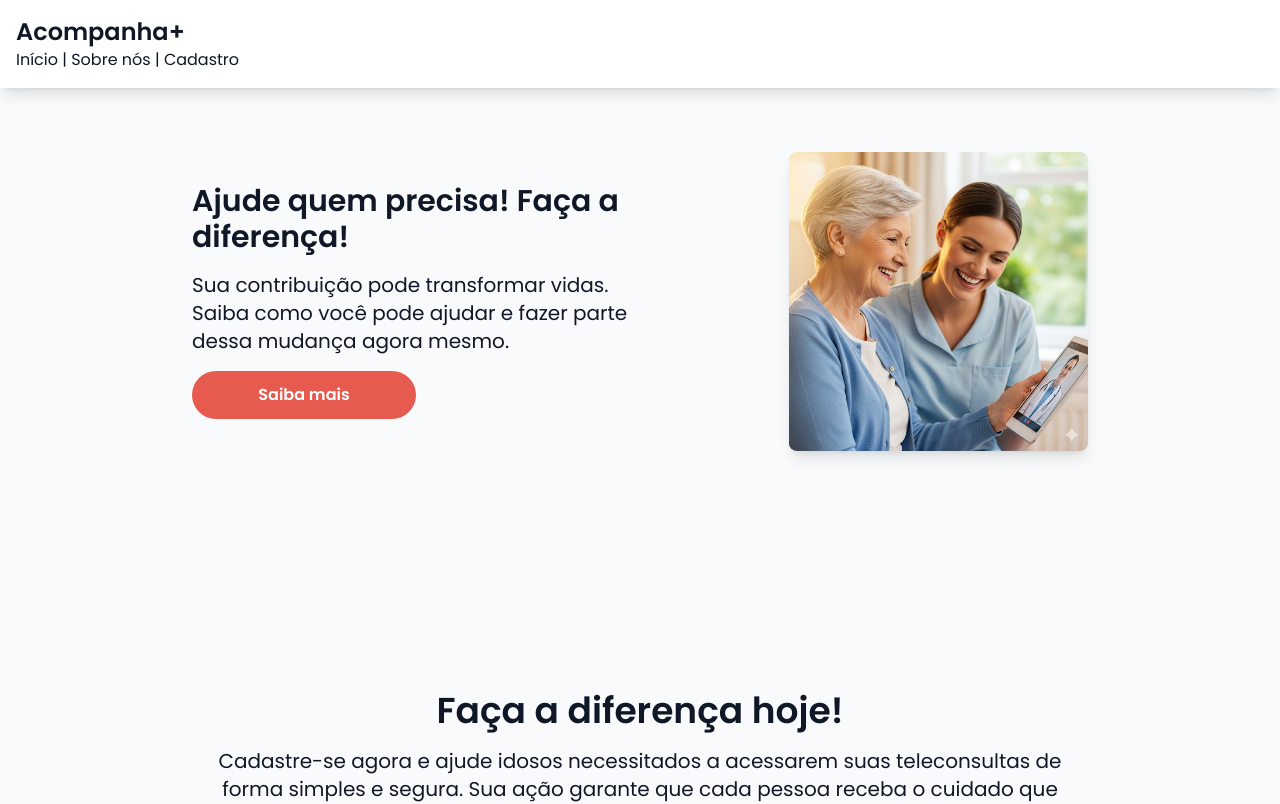
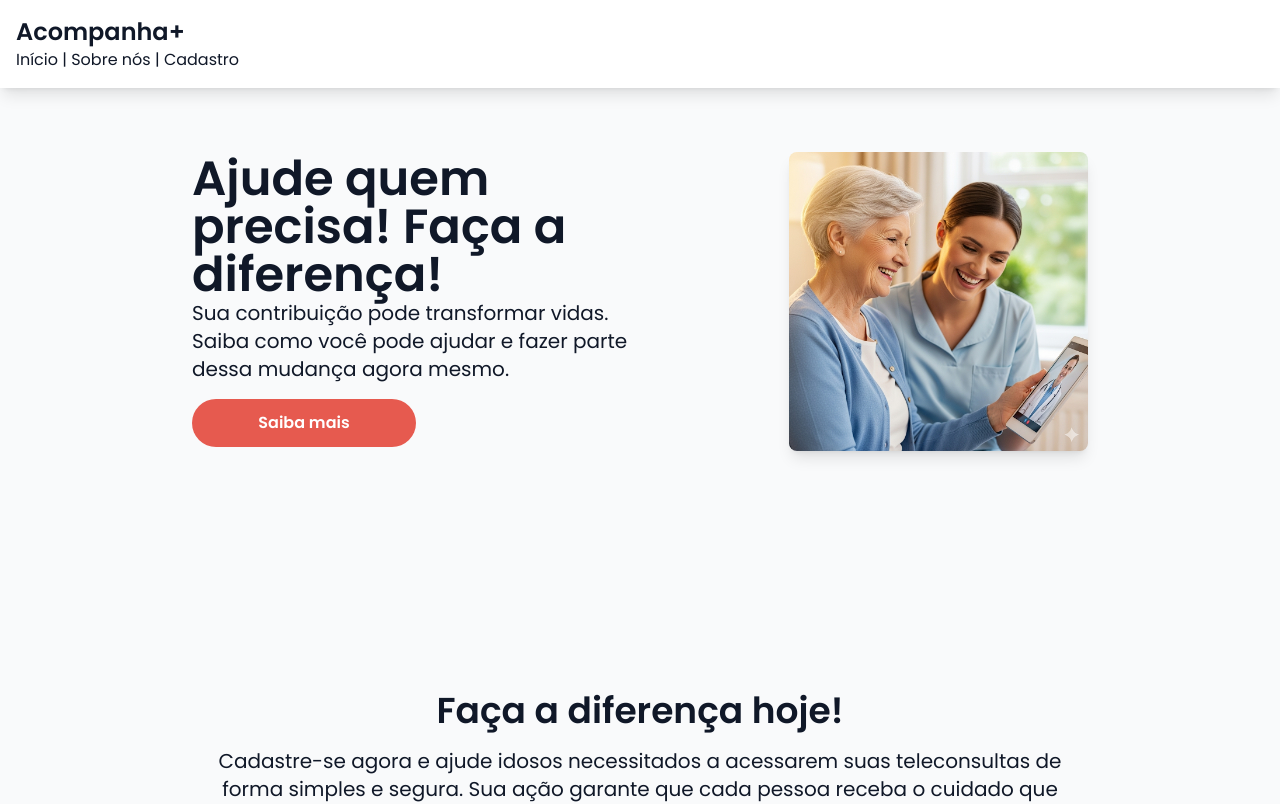
Before and after one commit to acompanha-mais/site-spa, a React (Vite) app in the folder site-spa/: page / in a window 1280 px wide. Shown: the top 804 px of the page. Built offline with nearby package versions, Linux system fonts and the light colour scheme.

Commit message:
style(home): aumenta tamanho do título

```diff
--- a/site-spa/src/routes/Home/index.tsx
+++ b/site-spa/src/routes/Home/index.tsx
@@ -10,7 +10,7 @@ export default function Home() {
         <main>
             <section className="flex flex-col md:flex-row items-center justify-between md:gap-24">
                 <div className="w-full md:w-1/2 text-center md:text-left">
-                    <h1 className="text-3xl font-bold pb-4">
+                    <h1>
                         Ajude quem precisa! Faça a diferença!
                     </h1>
                     <p>
```
